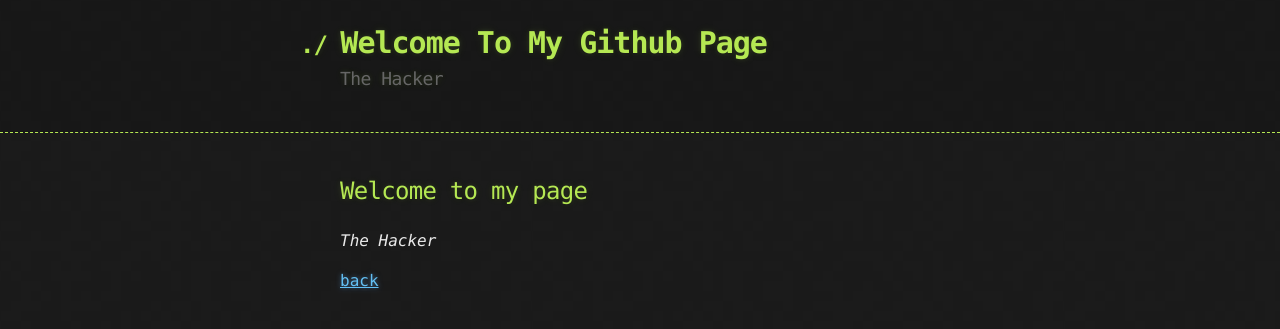
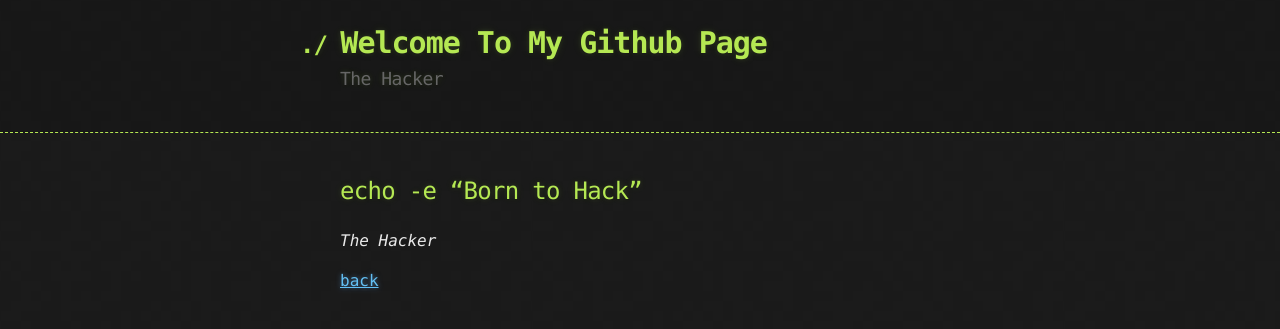
Before and after one commit to theprofhacker/thehacker, a Jekyll site: the page built from another-page.md, in a window 1280 px wide. Shown: the top 329 px of the page. Built offline with Jekyll 4.4.1, drawn with Linux system fonts in a browser that asks for light colours; our own code applies the rules of GitHub Pages for plain Markdown files.

Commit message:
Update another-page.md

```diff
--- a/another-page.md
+++ b/another-page.md
@@ -2,7 +2,7 @@
 layout: default
 ---
 
-## Welcome to my page
+## echo -e "Born to Hack"
 
 _The Hacker_
 
```
